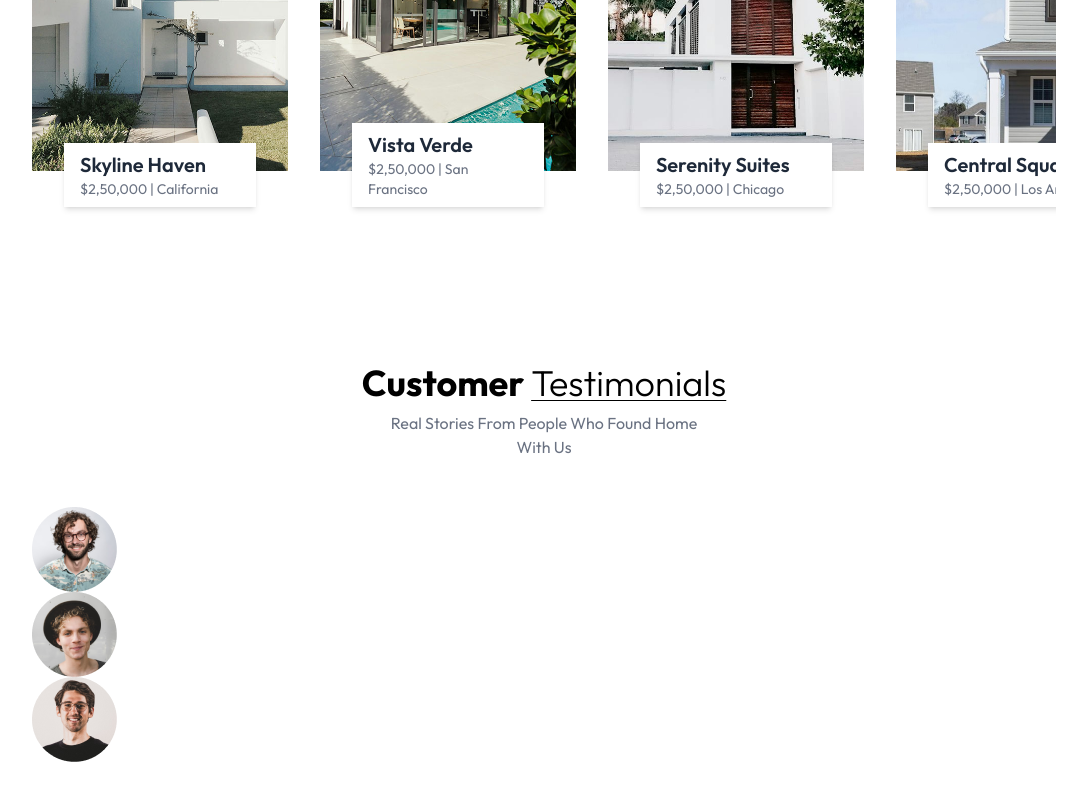
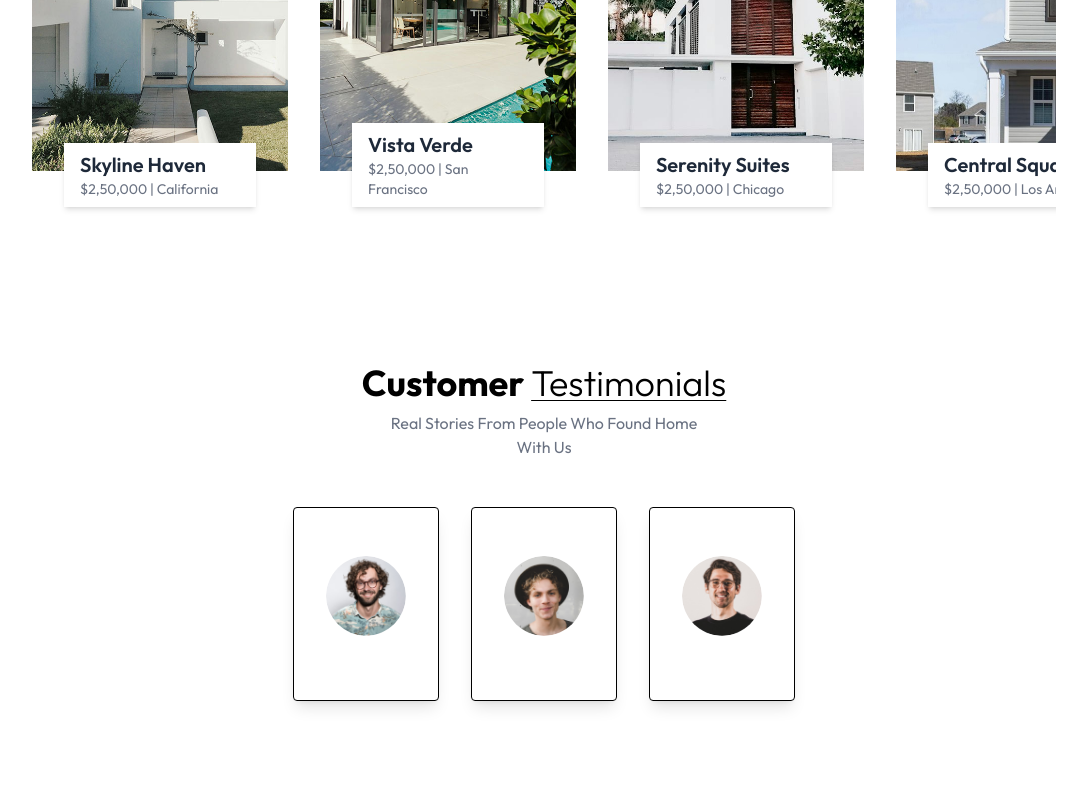
Before and after one commit to Elai5/real-estate, a React (Vite) app: page / in a window 1280 px wide. Shown: the part 2125-2925 px from the top of the page, without its empty margins (96-1183 px from the left). After the commit the page ends 2866 px from the top, so only its background shows below. Built offline with nearby package versions, Linux system fonts and the light colour scheme.

Commit message:
styled customer image

```diff
--- a/src/components/Testimonials.jsx
+++ b/src/components/Testimonials.jsx
@@ -19,10 +19,17 @@ const Testimonials = () => {
         Real Stories From People Who Found Home With Us
       </p>
 
-      <div>
+      <div className="flex flex-wrap justify-center gap-8">
         {testimonialsData.map((testimonial, index) => (
-          <div key={index}>
-            <img src={testimonial.image} alt={testimonial.alt} />
+          <div
+            key={index}
+            className="m-w-[340px] border shadow-lg rounded px-8 py-12"
+          >
+            <img
+              className="w-20 h-20 rounded-full mx-auto mb-4"
+              src={testimonial.image}
+              alt={testimonial.alt}
+            />
           </div>
         ))}
       </div>
```
